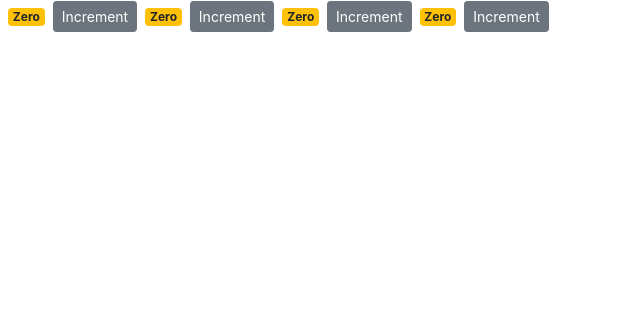
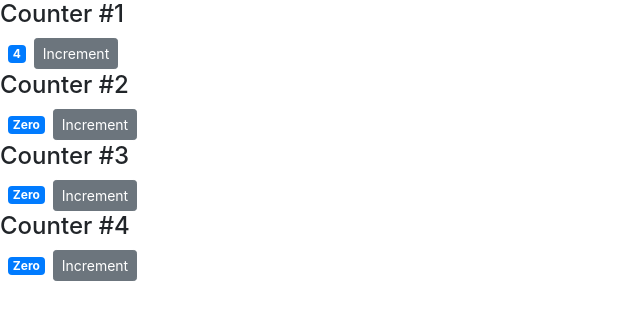
Before and after one commit to EdinaBMakers/react-counter-tutorial, a React (Create React App) app: page / in a window 1280 px wide. Shown: the top 320 px of the page, without its empty margins (0-640 px from the left). Built offline with nearby package versions, Linux system fonts and the light colour scheme.

Commit message:
Add children component to Counters

```diff
--- a/src/components/counter.jsx
+++ b/src/components/counter.jsx
@@ -2,25 +2,26 @@
 
 class Counter extends Component {
   state = {
-    count: 0
+    value: this.props.value
   }
 
-  handleIncrement = product => {
-    console.log(product);
-    this.setState({ count: this.state.count + 1 });
+  handleIncrement = () => {
+    this.setState({ value: this.state.value + 1 });
   }
 
   render() {
+    console.log(this.props)
     return (
-      <React.Fragment>
+      <div>
+        {this.props.children}
         <span className={this.getBadgeClasses()}>{ this.formatCount() }</span>
         <button
-          onClick={ () => this.handleIncrement({id: 1})}
+          onClick={this.handleIncrement}
           className="btn btn-secondary btn-sm"
         >
           Increment
         </button>
-      </React.Fragment>
+      </div>
     );
   }
 
@@ -31,8 +32,8 @@
   }
 
   formatCount() {
-    const { count } = this.state;
-    return count === 0 ? "Zero" : count;
+    const { value } = this.state;
+    return value === 0 ? "Zero" : value;
   }
 }
 
--- a/src/components/counters.jsx
+++ b/src/components/counters.jsx
@@ -4,7 +4,7 @@
 class Counters extends Component {
   state = {
     counters: [
-      {id: 1, value: 0 },
+      {id: 1, value: 4 },
       {id: 2, value: 0 },
       {id: 3, value: 0 },
       {id: 4, value: 0 }
@@ -14,7 +14,11 @@
   render() {
     return (
       <div>
-        { this.state.counters.map(counter => <Counter key={counter.id}/>) }
+        {this.state.counters.map(counter =>
+          <Counter key={counter.id} value={counter.value}>
+            <h4>Counter #{counter.id}</h4>
+          </Counter>
+        )}
       </div> );
   }
 }
```
